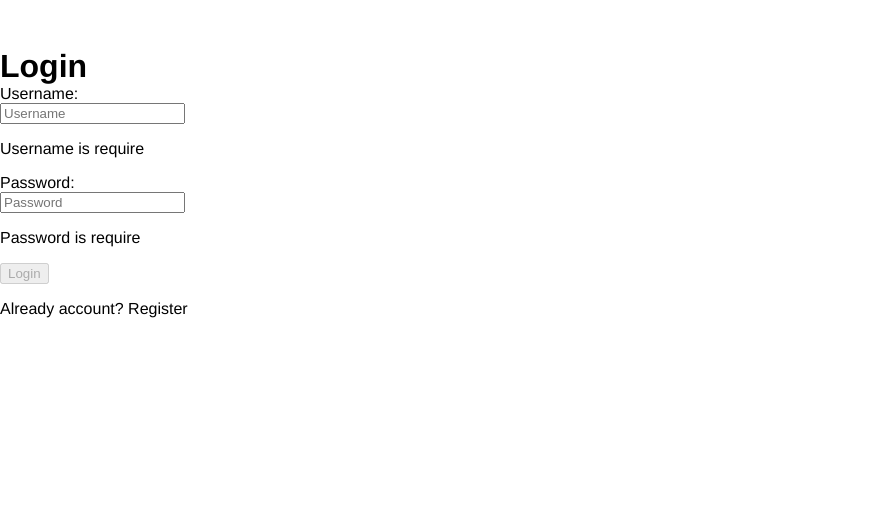
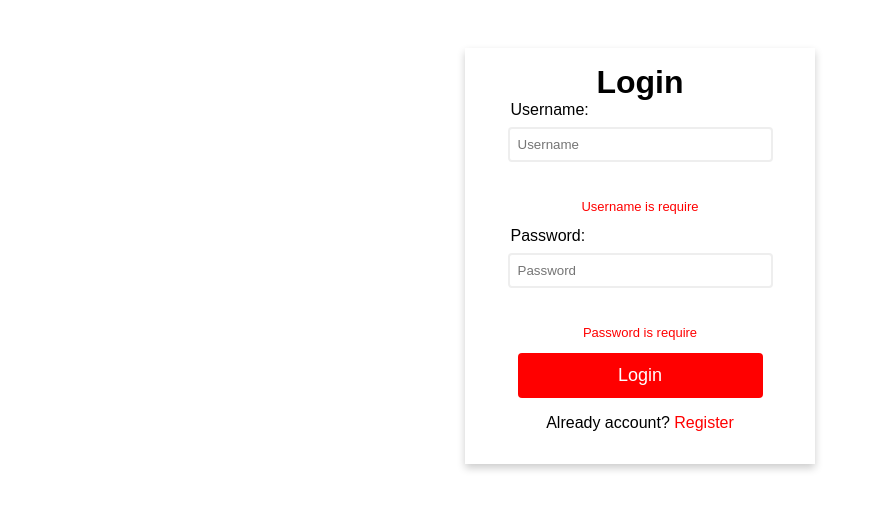
Before and after one commit to DucGiDay/vue3-exam, a Vue app: page /login in a window 1280 px wide. Shown: the top 510 px of the page, without its empty margins (0-881 px from the left). Built offline with nearby package versions, Linux system fonts and the light colour scheme.

Commit message:
sửa css cho trang Login

```diff
--- a/src/components/LoginPage.vue
+++ b/src/components/LoginPage.vue
@@ -85,5 +85,55 @@ export default {
 </script>
 
 <style>
+.card {
+  box-shadow: 0 4px 8px 0 rgba(0, 0, 0, 0.2);
+  max-width: 350px;
+  margin: auto;
+  text-align: center;
+  font-family: arial;
+  padding: 1rem 0;
+  position: relative;
+}
 
+
+.card button {
+  border: none;
+  outline: 0;
+  padding: 12px;
+  color: white;
+  background-color: red;
+  border-radius: 4px;
+  text-align: center;
+  cursor: pointer;
+  width: 70%;
+  font-size: 18px;
+}
+
+.card button:hover {
+  opacity: 0.7;
+}
+
+label {
+  position: absolute;
+  left: 13%;
+  /* right: inherit; */
+}
+
+.card input {
+  border: 2px solid #eee;
+  width: 70%;
+  border-radius: 4px;
+  padding: .6em .6em;
+  margin: .5rem 0 1.5rem;
+}
+
+.noti {
+  color: red;
+  font-size: small;
+}
+
+.routerLink {
+  color: red;
+  cursor: pointer;
+}
 </style>
```
